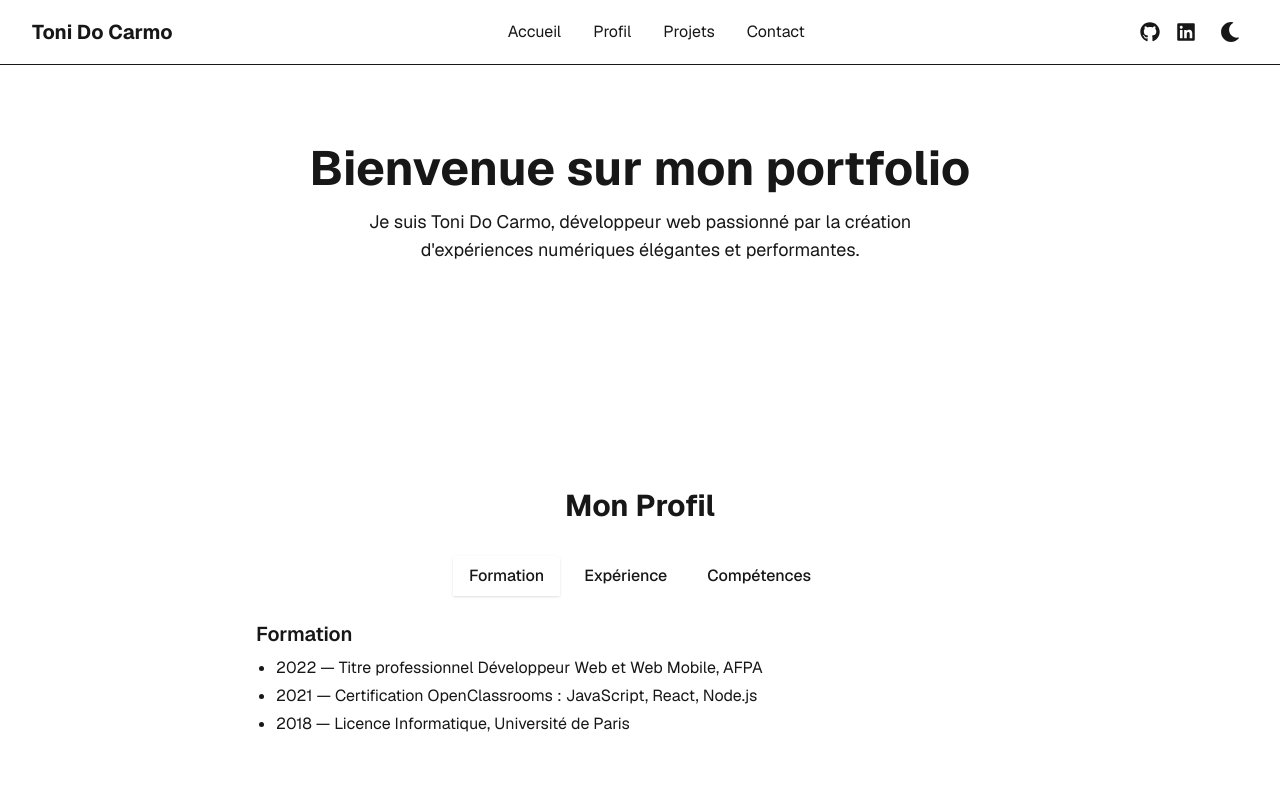
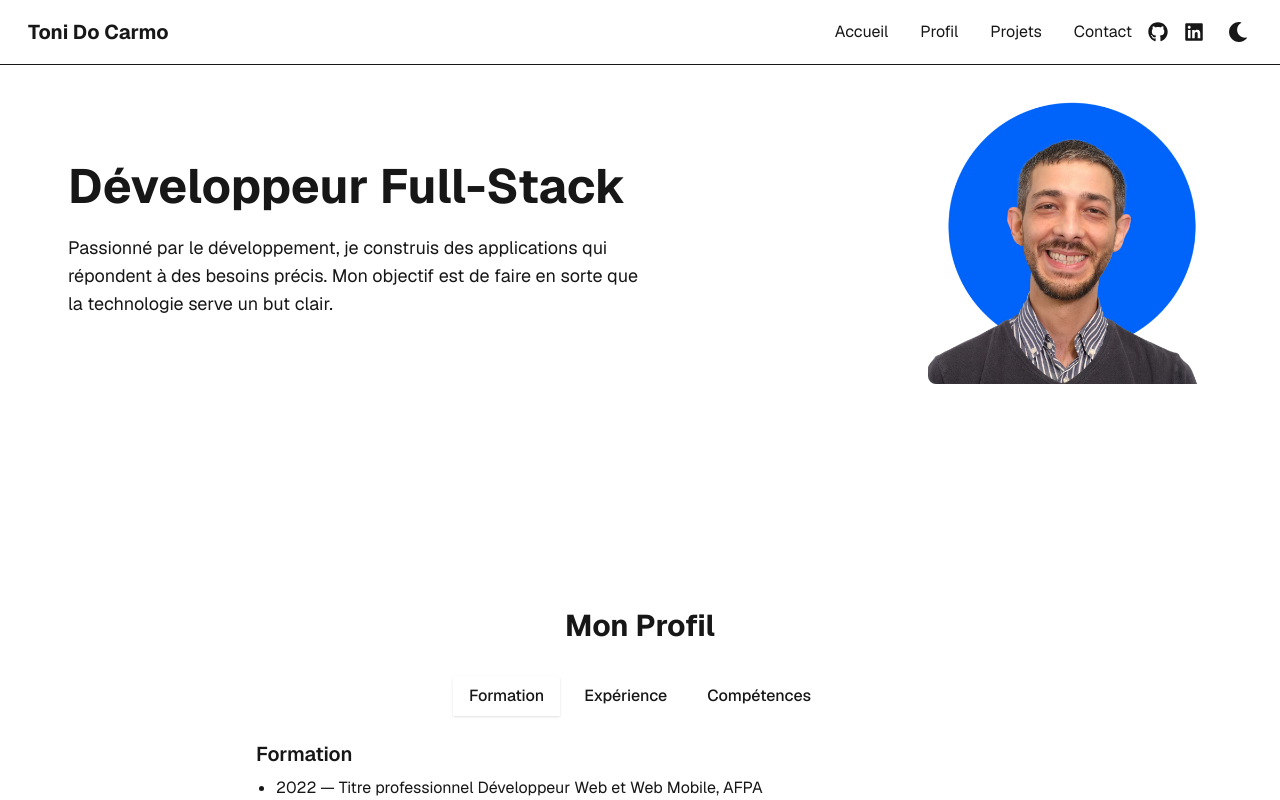
Before and after one commit to tdocarmo/portfolio, a Next.js app: page / in a window 1280 px wide. Shown: the top 800 px of the page. Built offline with nearby package versions, Linux system fonts and the light colour scheme.

Commit message:
feat: update layout and home page content with new title, description, and profile section

```diff
--- a/src/app/layout.tsx
+++ b/src/app/layout.tsx
@@ -15,8 +15,8 @@ const geistMono = Geist_Mono({
 });
 
 export const metadata: Metadata = {
-  title: "Create Next App",
-  description: "Generated by create next app",
+  title: "Développeur Fullstack Toni Do Carmo",
+  description: "Portfolio de Toni Do Carmo - Développeur Fullstack passionné par la création d'expériences web modernes et performantes",
 };
 
 export default function RootLayout({
@@ -25,7 +25,7 @@ export default function RootLayout({
   children: React.ReactNode;
 }>) {
   return (
-    <html lang="en" suppressHydrationWarning>
+    <html lang="fr" suppressHydrationWarning>
       <body
         className={`${geistSans.variable} ${geistMono.variable} antialiased`}
       >
--- a/src/app/page.tsx
+++ b/src/app/page.tsx
@@ -1,16 +1,28 @@
 import { ProfilTabs } from "@/components/ProfilTabs";
 import React from "react";
 import ContactForm from "@/components/ContactForm";
+import Image from "next/image";
 
 export default function Home() {
   return (
-    <div className="grid grid-rows-[auto_1fr_auto] items-center justify-items-center min-h-screen p-8 pb-20 gap-16 sm:p-20 font-[family-name:var(--font-geist-sans)]">
+    <div className="grid grid-rows-[auto_1fr_auto] items-center justify-items-center min-h-screen p-4 pb-20 gap-16 sm:p-8 font-[family-name:var(--font-geist-sans)]">
       {/* Accueil */}
       <section id="accueil" className="w-full flex flex-col items-center gap-8 scroll-mt-24">
-        {/* Section d'accueil épurée pour portfolio moderne */}
-        <div className="flex flex-col items-center justify-center py-16">
-          <h1 className="text-4xl sm:text-5xl font-bold mb-4 text-center">Bienvenue sur mon portfolio</h1>
-          <p className="text-lg text-foreground/80 text-center max-w-xl">Je suis Toni Do Carmo, développeur web passionné par la création d&apos;expériences numériques élégantes et performantes.</p>
+        {/* Section d'accueil avec texte à gauche et photo à droite */}
+        <div className="flex flex-col md:flex-row items-center justify-between w-full max-w-6xl gap-12 py-16">
+          <div className="flex flex-col items-start gap-6 max-w-xl ml-1">
+            <h1 className="text-4xl sm:text-5xl font-bold text-left">Développeur Full-Stack</h1>
+            <p className="text-lg text-foreground/80 text-left">Passionné par le développement, je construis des applications qui répondent à des besoins précis. Mon objectif est de faire en sorte que la technologie serve un but clair.</p>
+          </div>
+          <div className="w-full md:w-1/4 aspect-square relative rounded-lg overflow-hidden">
+            <Image
+              src="/images/profile.jpg"
+              alt="Toni Do Carmo"
+              fill
+              className="object-cover"
+              priority
+            />
+          </div>
         </div>
       </section>
       {/* Mon Profil */}
--- a/src/components/Navbar.tsx
+++ b/src/components/Navbar.tsx
@@ -18,15 +18,15 @@ export function Navbar() {
 
   return (
     <nav className="fixed top-0 left-0 right-0 z-50 bg-background/80 backdrop-blur-sm border-b border-foreground/10">
-      <div className="max-w-7xl mx-auto px-4 sm:px-6 lg:px-8">
+      <div className="max-w-7xl mx-auto px-2 sm:px-4 lg:px-6">
         <div className="flex items-center justify-between h-16">
           {/* Logo et nom */}
-          <div className="flex items-center">
+          <div className="flex items-center ml-1">
             <span className="text-xl font-bold text-foreground">Toni Do Carmo</span>
           </div>
 
           {/* Liens de navigation */}
-          <div className="hidden md:flex items-center space-x-8">
+          <div className="hidden md:flex items-center space-x-8 ml-auto mr-4">
             <a href="#accueil" className="text-foreground/80 hover:text-foreground transition">Accueil</a>
             <a href="#profil" className="text-foreground/80 hover:text-foreground transition">Profil</a>
             <a href="#projets" className="text-foreground/80 hover:text-foreground transition">Projets</a>
```
Also changed, not shown: public/images/profile.jpg (added).
